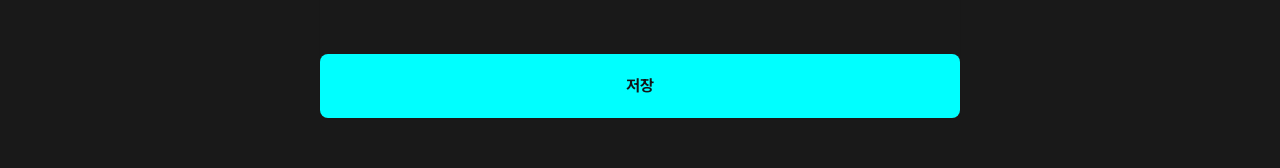
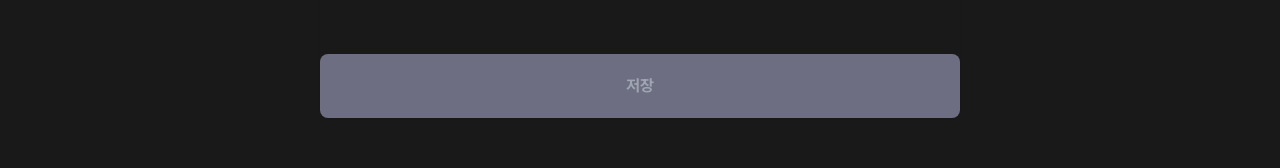
Before and after one commit to Team-Partage/partage_web, a Next.js app: page /mypage in a window 1280 px wide. Shown: the part 574-742 px from the top of the page. Built offline with nearby package versions, Linux system fonts and the light colour scheme.

Commit message:
fix: nickname이 변하지 않았을 경우 버튼 disabled
- react-hook-form의 useWatch 사용

```diff
--- a/src/app/mypage/_components/EditMyInfo.tsx
+++ b/src/app/mypage/_components/EditMyInfo.tsx
@@ -15,7 +15,7 @@ import { CheckNickname, EditProfile, EditProfileImage } from '@/services/user';
 import { EditProfileColorRequest, NicknameRequest } from '@/services/user/type';
 import { zodResolver } from '@hookform/resolvers/zod';
 import { ImageUp } from 'lucide-react';
-import { useForm } from 'react-hook-form';
+import { useForm, useWatch } from 'react-hook-form';
 
 const MypageSchema = z.object({
   email: z.string().email(),
@@ -29,15 +29,19 @@ const EditMyInfo = () => {
   const [imagePreview, setImagePreview] = useState('');
   const [fileData, setFileData] = useState<File>();
 
+  const mynickname = '테스트';
+
   const form = useForm<z.infer<typeof MypageSchema>>({
     resolver: zodResolver(MypageSchema),
     defaultValues: {
       //  TODO zustand의 유저정보 가져오기
       email: 't2@gmail.com',
-      nickname: '테스트',
+      nickname: mynickname,
     },
     mode: 'onChange',
   });
+
+  const watchedNickname = useWatch({ control: form.control, name: 'nickname' });
 
   const addPreviewImage = async (e: React.ChangeEvent<HTMLInputElement>) => {
     if (e.target.files !== null) {
@@ -159,7 +163,7 @@ const EditMyInfo = () => {
               </ColorChips>
               <Button
                 type="submit"
-                disabled={!form.formState.isValid}
+                disabled={!form.formState.isValid || watchedNickname === mynickname}
                 variant="active"
                 size="lg"
                 className="mt-[56px] w-full"
```
